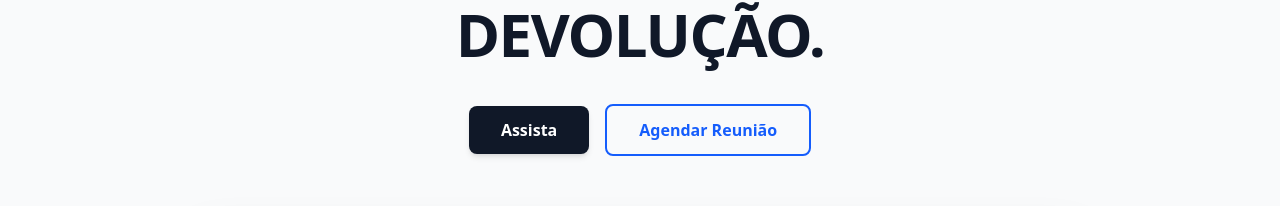
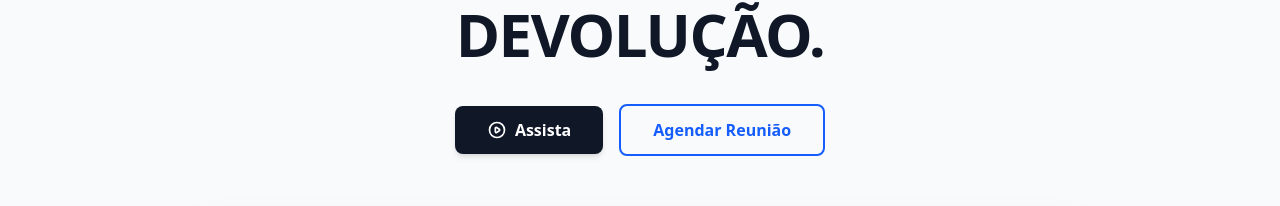
Before and after one commit to Carllux/devolva-facil, a React (Vite) app: page / in a window 1280 px wide. Shown: the part 239-445 px from the top of the page. Built offline with nearby package versions, Linux system fonts and the light colour scheme; the HTML template or start-up script is replaced by a standard one.

Commit message:
Refactor Hero section with improved button and video handling

```diff
--- a/src/sections/Hero.jsx
+++ b/src/sections/Hero.jsx
@@ -21,35 +21,48 @@ export default function Hero() {
     <section className="relative flex flex-col items-center justify-center text-center py-20 px-6 bg-gray-50 border-b border-gray-200">
       <div className="max-w-4xl mx-auto">
 
+        {/* Título Principal */}
         <h1 className="text-4xl md:text-5xl lg:text-6xl font-extrabold mb-8 text-gray-900 tracking-tight leading-tight">
           DESCOMPLICAMOS A SUA DEVOLUÇÃO.
         </h1>
 
+        {/* Botões de Chamada para Ação */}
         <div className="flex flex-col sm:flex-row items-center justify-center gap-4 mb-14">
           <button
             className="flex items-center justify-center gap-2 bg-gray-900 hover:bg-gray-800 text-white font-semibold py-3 px-8 rounded-lg shadow-md transition-all duration-300 w-full sm:w-auto"
             onClick={() => document.getElementById('video-apresentacao').scrollIntoView({ behavior: 'smooth' })}
           >
+            <svg className="w-5 h-5" fill="none" stroke="currentColor" viewBox="0 0 24 24" xmlns="http://www.w3.org/2000/svg">
+              <path strokeLinecap="round" strokeLinejoin="round" strokeWidth="2" d="M14.752 11.168l-3.197-2.132A1 1 0 0010 9.87v4.263a1 1 0 001.555.832l3.197-2.132a1 1 0 000-1.664z"></path>
+              <path strokeLinecap="round" strokeLinejoin="round" strokeWidth="2" d="M21 12a9 9 0 11-18 0 9 9 0 0118 0z"></path>
+            </svg>
             Assista
           </button>
-          <a href="http://wa.link/mq496p" className="border-2 border-blue-600 text-blue-600 font-semibold py-3 px-8 rounded-lg hover:bg-blue-50">
+
+          <a
+            href="http://wa.link/mq496p"
+            target="_blank"
+            rel="noopener noreferrer"
+            className="flex items-center justify-center gap-2 border-2 border-blue-600 text-blue-600 hover:bg-blue-50 font-semibold py-3 px-8 rounded-lg transition-colors w-full sm:w-auto"
+          >
             Agendar Reunião
           </a>
         </div>
 
-        {/* Container que monitora a visibilidade */}
+        {/* Container que monitora a visibilidade para o efeito Sticky */}
         <div ref={videoRef} className="w-full aspect-video">
           <div
             id="video-apresentacao"
             className={`
               transition-all duration-500 ease-in-out bg-black rounded-2xl shadow-2xl border border-gray-200 overflow-hidden
               ${isSticky
-                ? "fixed bottom-6 right-6 w-72 aspect-video z-[9999] scale-100 shadow-xl"
+                ? "fixed bottom-24 right-6 w-72 aspect-video z-40 scale-100 shadow-2xl cursor-pointer hover:scale-105"
                 : "w-full aspect-video"}
             `}
           >
+            {/* Título que aparece apenas no modo flutuante */}
             {isSticky && (
-              <div className="absolute top-2 left-2 z-10 bg-black/70 text-white text-[10px] px-2 py-1 rounded">
+              <div className="absolute top-0 left-0 w-full bg-black/80 text-white text-[11px] font-bold px-3 py-1 z-50">
                 Institucional - DevolvaFácil
               </div>
             )}
@@ -57,14 +70,16 @@ export default function Hero() {
             <video
               className="w-full h-full object-cover"
               controls
-              autoPlay // Autoplay ativado
-              muted // Necessário para autoplay funcionar nos navegadores
+              autoPlay
+              muted
               playsInline
             >
               <source src="/INSTITUCIONAL.mp4" type="video/mp4" />
+              Seu navegador não suporta vídeos em HTML5.
             </video>
           </div>
         </div>
+
       </div>
     </section>
   );
```
